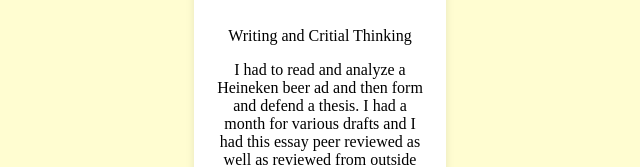
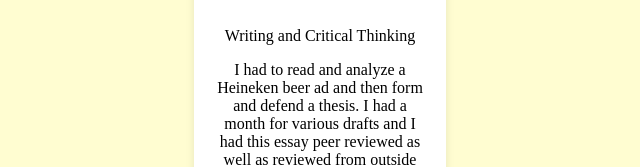
Before and after one commit to akaT4B5/Assignment1_MyPortfolio, a plain HTML site: page projects.html in a window 1280 px wide. Shown: the part 1140-1307 px from the top of the page, 320-960 px from the left. Drawn offline with Linux system fonts and the light colour scheme.

Commit message:
Fixed a typo

```diff
--- a/projects.html
+++ b/projects.html
@@ -63,7 +63,7 @@
         <img src="beer.png" alt="Project 4" />
       </div>
       <!-- Project description -->
-      <p class="project-caption">Writing and Critial Thinking</p>
+      <p class="project-caption">Writing and Critical Thinking</p>
       <p class="project-caption">I had to read and analyze a Heineken beer ad and then form and defend a thesis. I had a month for various drafts and I had this essay peer reviewed as well as reviewed from outside sources.</p>
     </div>
   </div>
```
